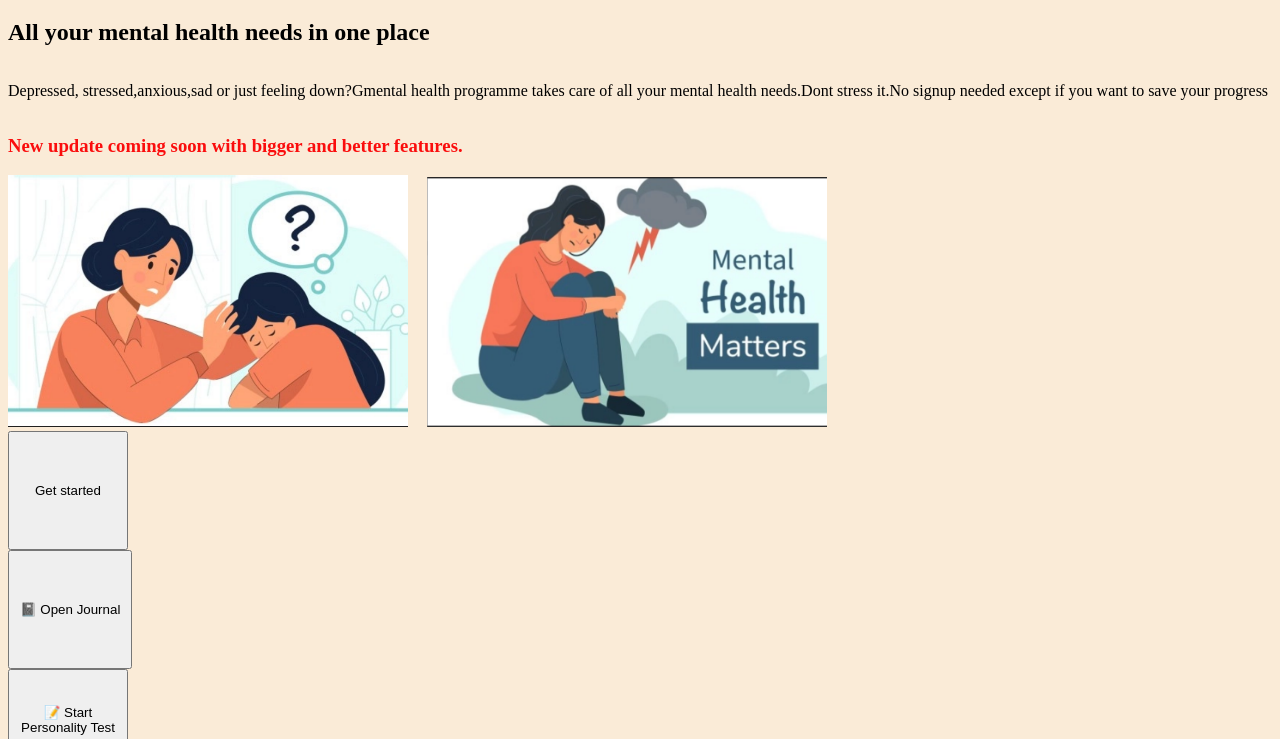
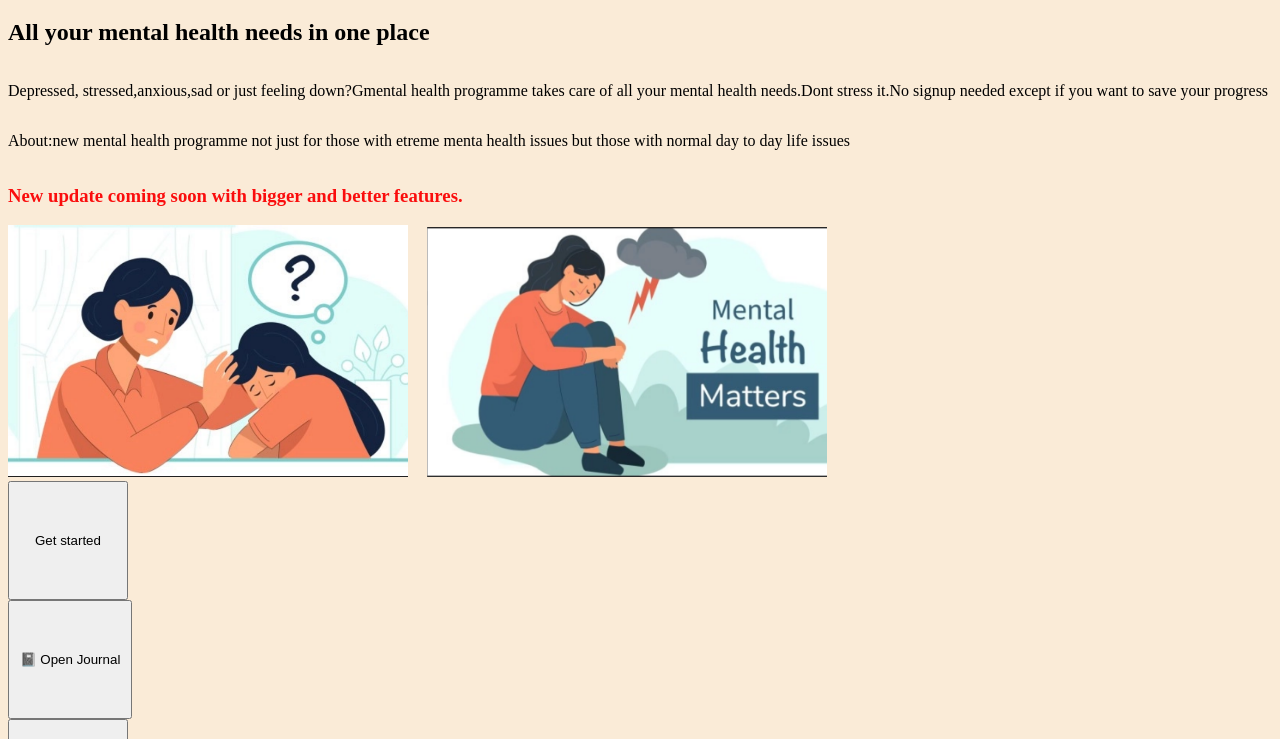
Before and after one commit to Edithelly/Gmental-health-programme, a plain HTML site: page index.html in a window 1280 px wide. Shown: the part 61-800 px from the top of the page. Drawn offline with Linux system fonts and the light colour scheme.

Commit message:
Add 'About' section to index.html
Added an 'About' section to describe the program's purpose.

```diff
--- a/index.html
+++ b/index.html
@@ -12,6 +12,7 @@
     <p>Depressed, stressed,anxious,sad or just feeling down?Gmental health programme takes care of all
         your mental health needs.Dont stress it.No signup needed except if you want to save your progress
     </p>
+    <p>About:new mental health programme not just for those with etreme menta health issues but those with normal day to day life issues</p>
     <h3 class="announcements">New update coming soon with bigger and better features.</h3>
     <img class="pic1" src="zpic.PNG">
     <img class="pic2" src="zpic2.PNG">
@@ -74,4 +75,5 @@
 </div>
 <script src="script.js"></script>
 </body>
+
 </html>
```
